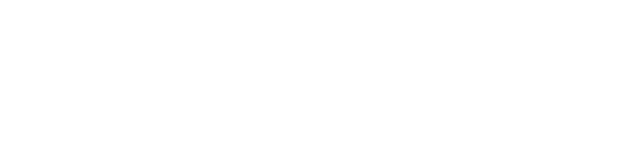
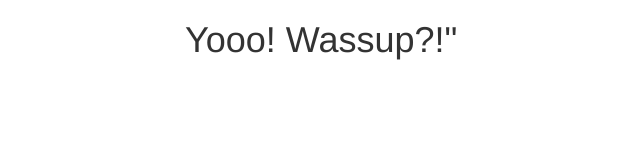
Before and after one commit to modemoduler/cv, a plain HTML site: page index.html in a window 1280 px wide. Shown: the whole page, without its empty margins (275-915 px from the left). Drawn offline with nearby package versions, Linux system fonts and the light colour scheme.

Commit message:
added content to index

```diff
--- a/index.html
+++ b/index.html
@@ -19,7 +19,13 @@
   </head>
   <body>
 
-
+    <div class="container">
+      <div class="row">
+        <div class="col-md-4 col-md-offset-4">
+          <h1>Yooo! Wassup?!"</h1>
+        </div>
+      </div>
+    </div>
 
     <!-- TODO: Here goes your content! -->
 
```
